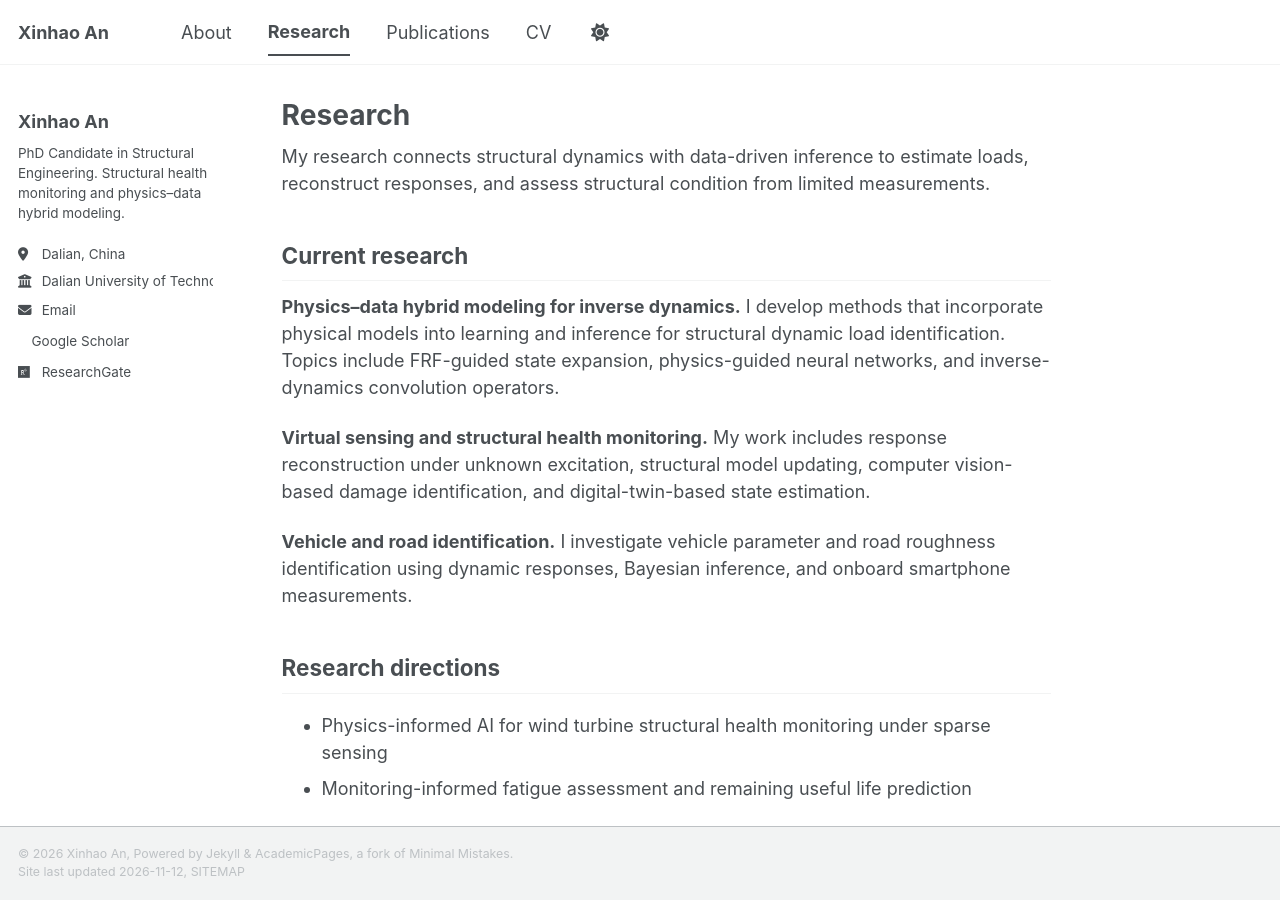
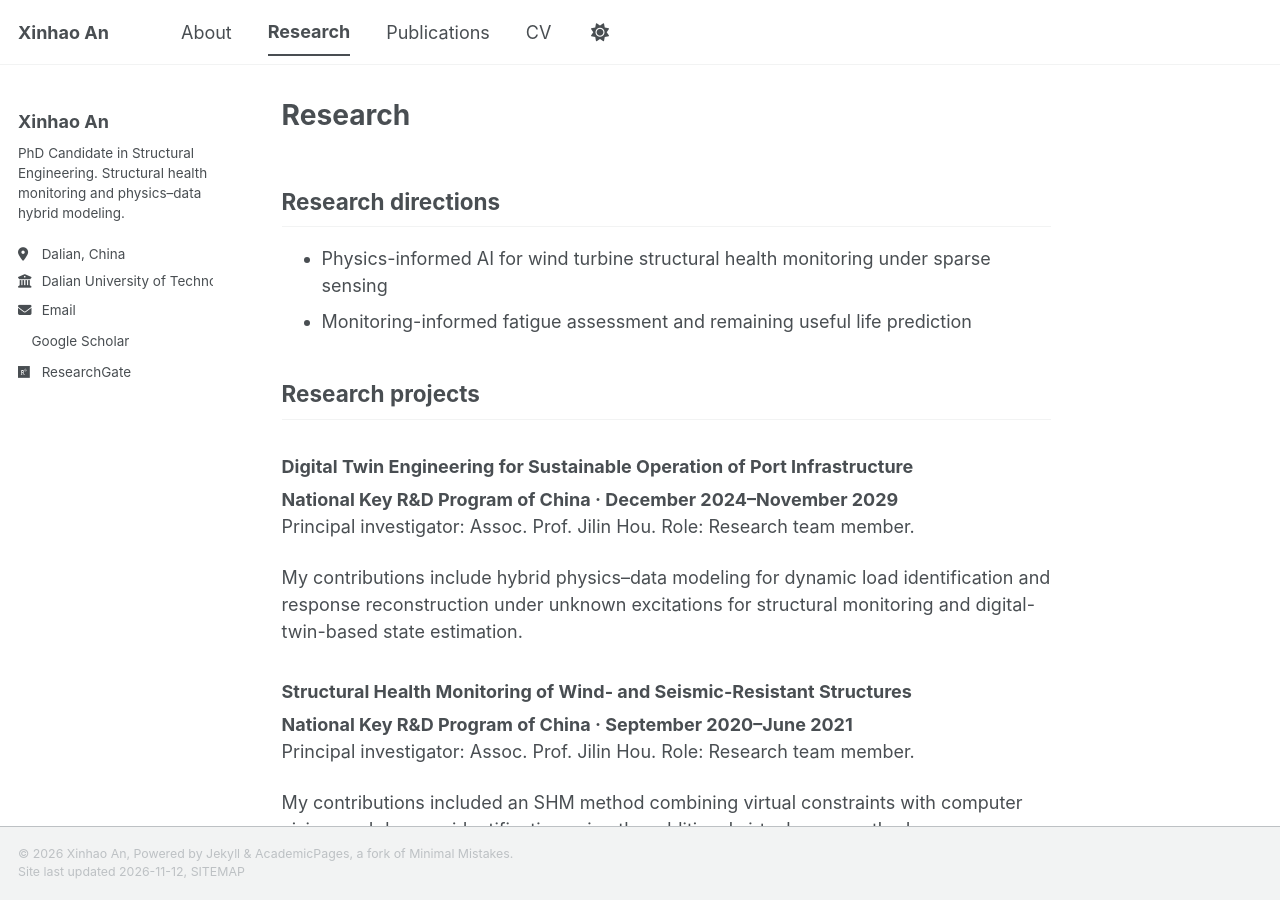
Before and after one commit to xinhao-an/xinhao-an.github.io, a Jekyll site: the page built from _pages/research.md, in a window 1280 px wide and 900 px high. Built offline with Jekyll 4.4.1, drawn with Linux system fonts in a browser that asks for light colours; a script bundle is joined from its source files by our own code; a style sheet for code colours, icons or effects is not loaded; some of the changed text lies outside the part shown.

Commit message:
Simplify research page to begin with research directions

```diff
--- a/_pages/research.md
+++ b/_pages/research.md
@@ -3,16 +3,6 @@ title: "Research"
 permalink: /research/
 author_profile: true
 ---
-
-My research connects structural dynamics with data-driven inference to estimate loads, reconstruct responses, and assess structural condition from limited measurements.
-
-## Current research
-
-**Physics–data hybrid modeling for inverse dynamics.** I develop methods that incorporate physical models into learning and inference for structural dynamic load identification. Topics include FRF-guided state expansion, physics-guided neural networks, and inverse-dynamics convolution operators.
-
-**Virtual sensing and structural health monitoring.** My work includes response reconstruction under unknown excitation, structural model updating, computer vision-based damage identification, and digital-twin-based state estimation.
-
-**Vehicle and road identification.** I investigate vehicle parameter and road roughness identification using dynamic responses, Bayesian inference, and onboard smartphone measurements.
 
 ## Research directions
 
@@ -36,10 +26,3 @@ Principal investigator: Assoc. Prof. Jilin Hou. Role: Research team member.
 My contributions included an SHM method combining virtual constraints with computer vision, and damage identification using the additional virtual mass method.
 
 {% include open-research-data.md %}
-
-## International collaboration
-
-- **Politecnico di Milano, Italy — Prof. Stefano Mariani:** structural health monitoring, physics–data hybrid modeling, load identification, and augmented Kalman filtering.
-- **IPPT PAN, Polish Academy of Sciences, Poland — Assoc. Prof. Łukasz Jankowski:** structural dynamic load identification, vehicle parameter identification, and inverse dynamics.
-- **University College Dublin, Ireland — Assoc. Prof. Vikram Pakrashi and Hongyu Wu:** structural health monitoring, response reconstruction, and mooring-line tension identification.
-- **Technical University of Denmark, Denmark — Dr. Zhenkun Li:** physics-encoded neural networks, inverse-dynamics modeling, and structural dynamic load identification.
```
